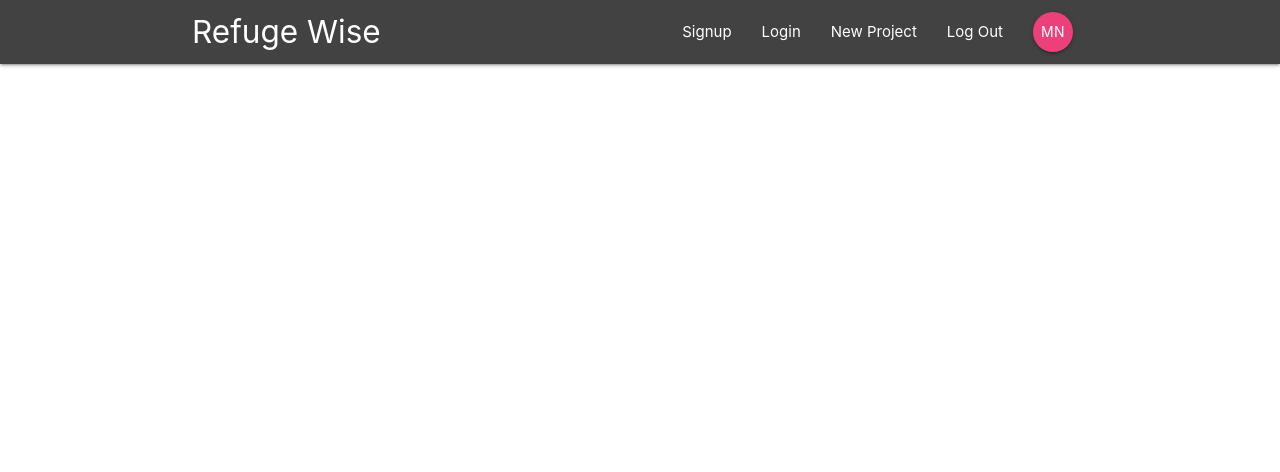
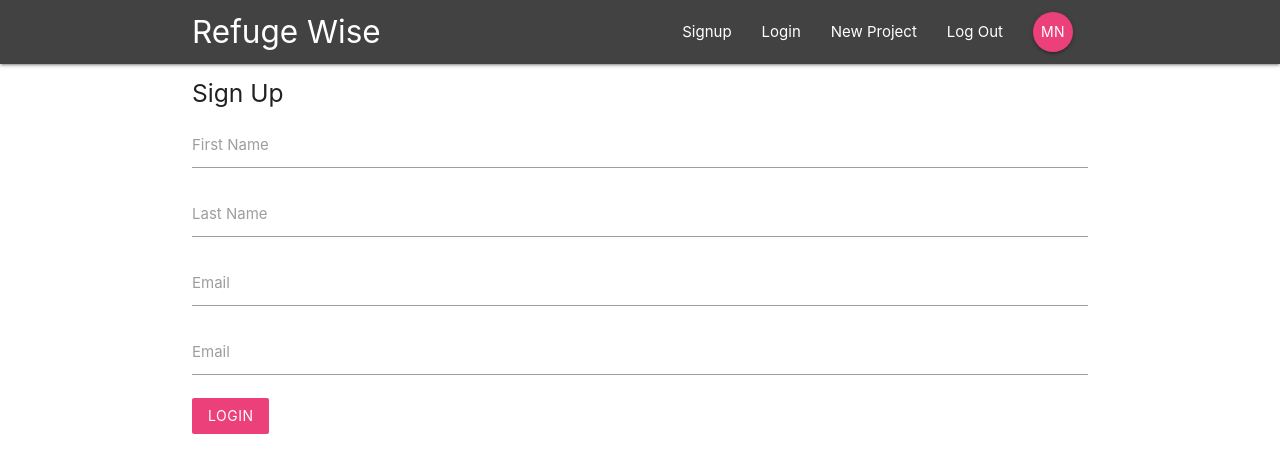
Before and after one commit to wagolemusa/reactapplication, a React (Create React App) app: page /signup in a window 1280 px wide. Shown: the top 472 px of the page. Built offline with nearby package versions, Linux system fonts and the light colour scheme.

Commit message:
create signup and signin forms and test data

```diff
--- a/public/index.html
+++ b/public/index.html
@@ -40,5 +40,6 @@
       To begin the development, run `npm start` or `yarn start`.
       To create a production bundle, use `npm run build` or `yarn build`.
     -->
+    <script src="https://cdnjs.cloudflare.com/ajax/libs/materialize/1.0.0/js/materialize.min.js"></script>
   </body>
 </html>
--- a/src/App.js
+++ b/src/App.js
@@ -3,6 +3,8 @@
 import Navbar from './components/layout/Navbar';
 import Dashboard from './components/dashboard/Dashboard'
 import ProjectDetails from './components/projects/ProjectDetails';
+import SignIn from './components/auth/SignIn';
+import SignUp from './components/auth/SignUp';
 
 class App extends Component {
   render() {
@@ -13,6 +15,8 @@
           <Switch>
               <Route exact path='/' component={Dashboard} />
               <Route path='/project/:id' component={ProjectDetails} />
+              <Route path='/signin' component={ SignIn} />
+              <Route path='/signup' component={ SignUp} />
 
           </Switch>
         </div>
--- a/src/components/auth/SignIn.js
+++ b/src/components/auth/SignIn.js
@@ -0,0 +1,43 @@
+import React, { Component } from  'react'
+
+class SignIn extends Component {
+    state = {
+        email: '',
+        password: ''
+    }
+
+    handleChange = (e) =>{
+        this.setState({
+            [e.target.id]: e.target.value
+        })
+    }
+    handleSubmit = (e) =>{
+        e.preventDefault();
+        console.log(this.state);
+
+    }
+
+    render(){
+        return(
+            <div className="container">
+                <form onSubmit={this.handleSubmit} className="white">
+                    <h5 className="grey-text-darken-3">Sign In</h5>
+                    <div className="input-field">
+                        <label htmlFor="email">Email</label>
+                        <input type="email" id="email" onChange={this.handleChange} />
+                    </div>
+                    <div className="input-field">
+                        <label htmlFor="password">Email</label>
+                        <input type="password" id="password" onChange={this.handleChange} />
+                    </div>
+
+                    <div className="input-field">
+                        <button className="btn pink lighten-1 z-depth-0">Login</button>
+                    </div>
+                </form>
+            </div>
+        )
+    }
+}
+
+export default SignIn
--- a/src/components/auth/SignUp.js
+++ b/src/components/auth/SignUp.js
@@ -0,0 +1,53 @@
+import React, { Component } from  'react'
+
+class SignUp extends Component {
+    state = {
+        email: '',
+        password: '',
+        firstName: '',
+        lastname: ''
+    }
+
+    handleChange = (e) =>{
+        this.setState({
+            [e.target.id]: e.target.value
+        })
+    }
+    handleSubmit = (e) =>{
+        e.preventDefault();
+        console.log(this.state);
+
+    }
+
+    render(){
+        return(
+            <div className="container">
+                <form onSubmit={this.handleSubmit} className="white">
+                    <h5 className="grey-text-darken-3">Sign Up</h5>
+                    <div className="input-field">
+                        <label htmlFor="fristName">First Name</label>
+                        <input type="text" id="fristName" onChange={this.handleChange} />
+                    </div>
+                    <div className="input-field">
+                        <label htmlFor="lastName">Last Name</label>
+                        <input type="text" id="lastName" onChange={this.handleChange} />
+                    </div>
+                    <div className="input-field">
+                        <label htmlFor="email">Email</label>
+                        <input type="email" id="email" onChange={this.handleChange} />
+                    </div>
+                    <div className="input-field">
+                        <label htmlFor="password">Email</label>
+                        <input type="password" id="password" onChange={this.handleChange} />
+                    </div>
+
+                    <div className="input-field">
+                        <button className="btn pink lighten-1 z-depth-0">Login</button>
+                    </div>
+                </form>
+            </div>
+        )
+    }
+}
+
+export default SignUp
```
